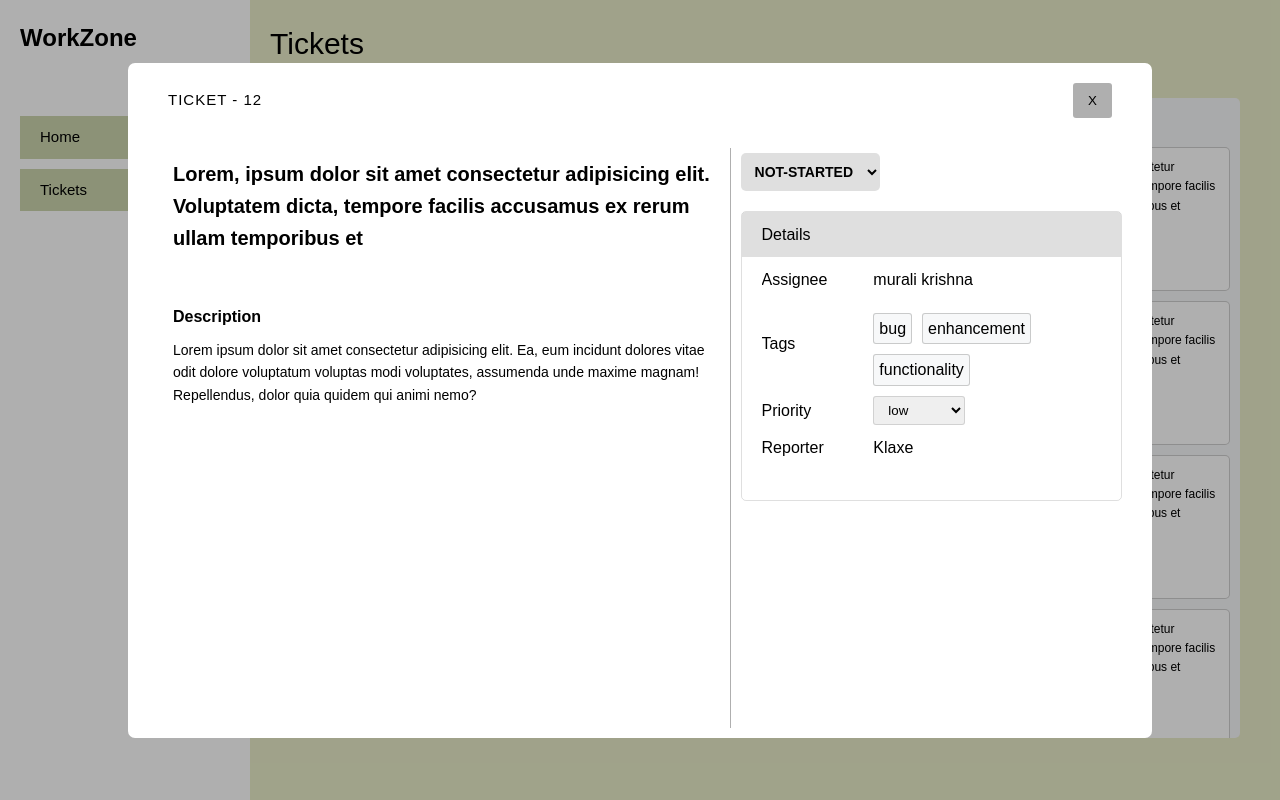
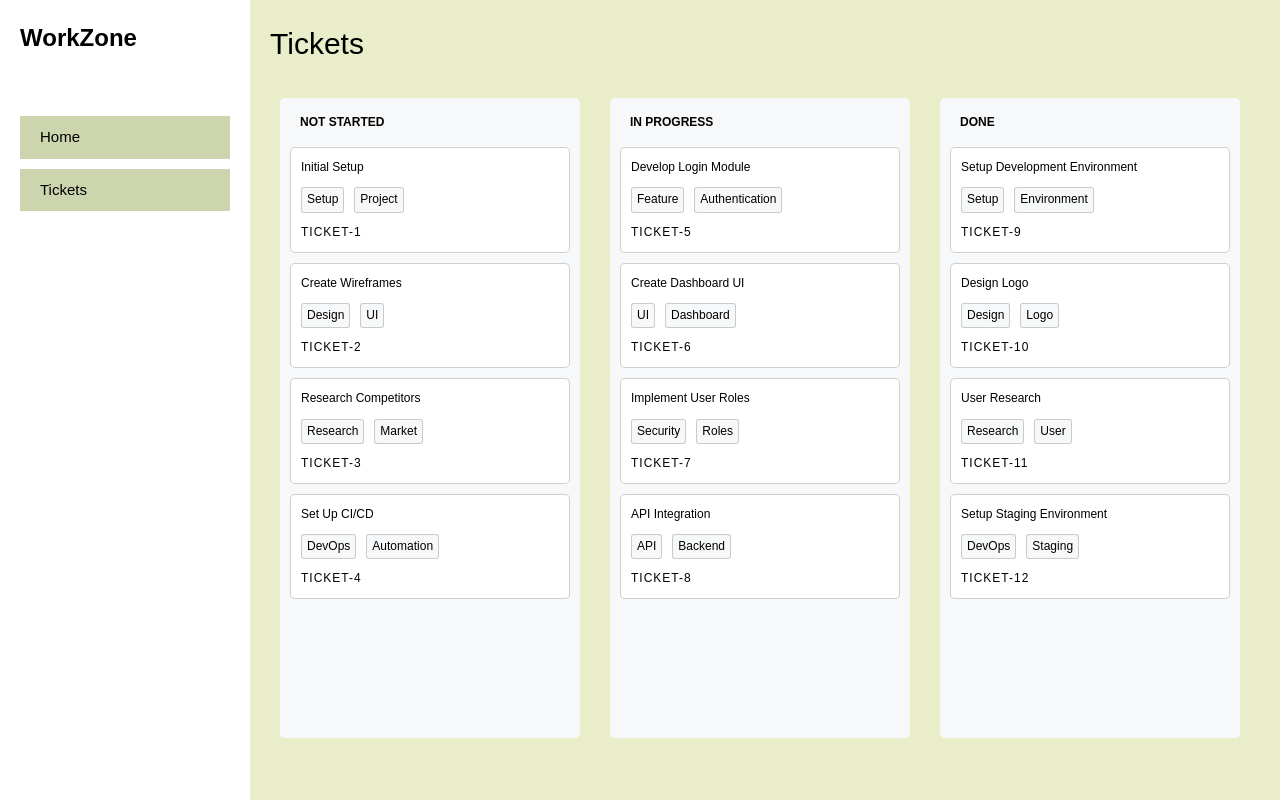
Before and after one commit to Kanna116/ticket-management-system, a Vue app: page /tickets in a window 1280 px wide. Built offline with nearby package versions, Linux system fonts and the light colour scheme; a web font is replaced by a local one.

Commit message:
ticket display modal done and showing dynamic data

```diff
--- a/src/components/TicketDisplayModal.vue
+++ b/src/components/TicketDisplayModal.vue
@@ -1,27 +1,36 @@
+<script setup>
+import { defineProps } from 'vue'
+const props = defineProps({
+  ticketData: Object
+})
+console.log(props.ticketData)
+</script>
+
 <template>
   <div class="modal-screen">
     <div class="ticket-details-title">
-      <p class="ticket-id">{{ 'TICKET - 12' }}</p>
-      <button>X</button>
+      <p class="ticket-id">{{ ticketData.id }}</p>
+      <button @click="$emit('close-modal')">x</button>
     </div>
     <div class="ticket-container">
       <div class="ticket-left">
         <h2 class="ticket-main-title">
-          {{
-            'Lorem, ipsum dolor sit amet consectetur adipisicing elit. Voluptatem dicta, tempore facilis accusamus ex rerum ullam temporibus et'
-          }}
+          {{ ticketData.title }}
         </h2>
         <div class="ticket-desc-container">
           <h4>Description</h4>
           <p>
-            Lorem ipsum dolor sit amet consectetur adipisicing elit. Ea, eum incidunt dolores vitae
-            odit dolore voluptatum voluptas modi voluptates, assumenda unde maxime magnam!
-            Repellendus, dolor quia quidem qui animi nemo?
+            {{ ticketData.description }}
           </p>
         </div>
       </div>
       <div class="ticket-right">
-        <select name="status-options" id="status-options" class="status-options-container">
+        <select
+          name="status-options"
+          id="status-options"
+          :value="ticketData.status"
+          class="status-options-container"
+        >
           <option value="not-started">Not-Started</option>
           <option value="in-progress">In-Progress</option>
           <option value="done">Done</option>
@@ -31,7 +40,7 @@
           <h3>Details</h3>
           <div class="two-column-grid">
             <h4>Assignee</h4>
-            <p>{{ 'murali krishna' }}</p>
+            <p>{{ ticketData.assignee }}</p>
             <h4>Tags</h4>
             <div class="ticket-tags">
               <span>bug</span>
@@ -39,21 +48,24 @@
               <span>functionality</span>
             </div>
             <h4>Priority</h4>
-            <select name="priority-options" class="priority-options" id="priority-options">
+            <select
+              name="priority-options"
+              class="priority-options"
+              id="priority-options"
+              :value="ticketData.priority"
+            >
               <option value="low">low</option>
               <option value="high">High</option>
               <option value="extreme">Extreme</option>
             </select>
             <h4>Reporter</h4>
-            <p>{{ 'Klaxe' }}</p>
+            <p>{{ ticketData.reporter }}</p>
           </div>
         </div>
       </div>
     </div>
   </div>
 </template>
-
-<script></script>
 
 <style>
 .modal-screen {
--- a/src/views/TicketsView.vue
+++ b/src/views/TicketsView.vue
@@ -1,8 +1,12 @@
 <script setup>
-import { ref } from 'vue'
-import TicketDisplayModal from '../components/TicketDisplayModal.vue'
-import NewTicketMaker from '../components/NewTicketMaker.vue'
+import { defineAsyncComponent, ref } from 'vue'
+// import TicketDisplayModal from '../components/TicketDisplayModal.vue'
+// import NewTicketMaker from '../components/NewTicketMaker.vue'
 
+const TicketDisplayModal = defineAsyncComponent(
+  () => import('../components/TicketDisplayModal.vue')
+)
+const NewTicketMaker = defineAsyncComponent(() => import('../components/NewTicketMaker.vue'))
 // const containerHovered = ref(false)
 const ticketsSetsData = ref([
   {
@@ -11,27 +15,63 @@ const ticketsSetsData = ref([
     tickets: [
       {
         id: 'ticket-1',
-        content:
-          'Lorem, ipsum dolor sit amet consectetur adipisicing elit. Voluptatem dicta, tempore facilis accusamus ex rerum ullam temporibus et',
-        tags: ['Enhancement', 'Bug']
+        title: 'Initial Setup',
+        description: 'Set up the initial project structure and repository.',
+        status: 'not-started',
+        priority: 'high',
+        type: 'Task',
+        assignee: 68,
+        reporter: 49,
+        project_id: 67,
+        created_at: 1718287572,
+        updated_at: 1718287572,
+        due_date: 1718287572,
+        tags: ['Setup', 'Project']
       },
       {
         id: 'ticket-2',
-        content:
-          'Lorem, ipsum dolor sit amet consectetur adipisicing elit. Voluptatem dicta, tempore facilis accusamus ex rerum ullam temporibus et',
-        tags: ['Enhancement', 'Bug']
+        title: 'Create Wireframes',
+        description: 'Design wireframes for the main pages.',
+        status: 'not-started',
+        priority: 'medium',
+        type: 'Design',
+        assignee: 70,
+        reporter: 51,
+        project_id: 67,
+        created_at: 1718288572,
+        updated_at: 1718288572,
+        due_date: 1718297572,
+        tags: ['Design', 'UI']
       },
       {
         id: 'ticket-3',
-        content:
-          'Lorem, ipsum dolor sit amet consectetur adipisicing elit. Voluptatem dicta, tempore facilis accusamus ex rerum ullam temporibus et',
-        tags: ['Enhancement', 'Bug']
+        title: 'Research Competitors',
+        description: 'Conduct a competitive analysis of similar products.',
+        status: 'not-started',
+        priority: 'low',
+        type: 'Research',
+        assignee: 72,
+        reporter: 53,
+        project_id: 67,
+        created_at: 1718289572,
+        updated_at: 1718289572,
+        due_date: 1718307572,
+        tags: ['Research', 'Market']
       },
       {
         id: 'ticket-4',
-        content:
-          'Lorem, ipsum dolor sit amet consectetur adipisicing elit. Voluptatem dicta, tempore facilis accusamus ex rerum ullam temporibus et',
-        tags: ['Enhancement', 'Bug']
+        title: 'Set Up CI/CD',
+        description: 'Implement Continuous Integration and Continuous Deployment.',
+        status: 'not-started',
+        priority: 'extreme',
+        type: 'DevOps',
+        assignee: 74,
+        reporter: 55,
+        project_id: 67,
+        created_at: 1718290572,
+        updated_at: 1718290572,
+        due_date: 1718317572,
+        tags: ['DevOps', 'Automation']
       }
     ],
     ticketMakingForm: false,
@@ -43,27 +83,63 @@ const ticketsSetsData = ref([
     tickets: [
       {
         id: 'ticket-5',
-        content:
-          'Lorem, ipsum dolor sit amet consectetur adipisicing elit. Voluptatem dicta, tempore facilis accusamus ex rerum ullam temporibus et',
-        tags: ['Enhancement', 'Bug']
+        title: 'Develop Login Module',
+        description: 'Create login and authentication module.',
+        status: 'in-progress',
+        priority: 'high',
+        type: 'Feature',
+        assignee: 68,
+        reporter: 49,
+        project_id: 67,
+        created_at: 1718291572,
+        updated_at: 1718291572,
+        due_date: 1718327572,
+        tags: ['Feature', 'Authentication']
       },
       {
         id: 'ticket-6',
-        content:
-          'Lorem, ipsum dolor sit amet consectetur adipisicing elit. Voluptatem dicta, tempore facilis accusamus ex rerum ullam temporibus et',
-        tags: ['Enhancement', 'Bug']
+        title: 'Create Dashboard UI',
+        description: 'Develop the user interface for the dashboard.',
+        status: 'in-progress',
+        priority: 'medium',
+        type: 'UI',
+        assignee: 70,
+        reporter: 51,
+        project_id: 67,
+        created_at: 1718292572,
+        updated_at: 1718292572,
+        due_date: 1718337572,
+        tags: ['UI', 'Dashboard']
       },
       {
         id: 'ticket-7',
-        content:
-          'Lorem, ipsum dolor sit amet consectetur adipisicing elit. Voluptatem dicta, tempore facilis accusamus ex rerum ullam temporibus et',
-        tags: ['Enhancement', 'Bug']
+        title: 'Implement User Roles',
+        description: 'Set up user roles and permissions.',
+        status: 'in-progress',
+        priority: 'extreme',
+        type: 'Security',
+        assignee: 72,
+        reporter: 53,
+        project_id: 67,
+        created_at: 1718293572,
+        updated_at: 1718293572,
+        due_date: 1718347572,
+        tags: ['Security', 'Roles']
       },
       {
         id: 'ticket-8',
-        content:
-          'Lorem, ipsum dolor sit amet consectetur adipisicing elit. Voluptatem dicta, tempore facilis accusamus ex rerum ullam temporibus et',
-        tags: ['Enhancement', 'Bug']
+        title: 'API Integration',
+        description: 'Integrate with external APIs for data fetching.',
+        status: 'in-progress',
+        priority: 'high',
+        type: 'Backend',
+        assignee: 74,
+        reporter: 55,
+        project_id: 67,
+        created_at: 1718294572,
+        updated_at: 1718294572,
+        due_date: 1718357572,
+        tags: ['API', 'Backend']
       }
     ],
     ticketMakingForm: false,
@@ -75,33 +151,74 @@ const ticketsSetsData = ref([
     tickets: [
       {
         id: 'ticket-9',
-        content:
-          'Lorem, ipsum dolor sit amet consectetur adipisicing elit. Voluptatem dicta, tempore facilis accusamus ex rerum ullam temporibus et',
-        tags: ['Enhancement', 'Bug']
+        title: 'Setup Development Environment',
+        description: 'Install and configure development tools.',
+        status: 'done',
+        priority: 'medium',
+        type: 'Setup',
+        assignee: 68,
+        reporter: 49,
+        project_id: 67,
+        created_at: 1718295572,
+        updated_at: 1718295572,
+        due_date: 1718367572,
+        tags: ['Setup', 'Environment']
       },
       {
         id: 'ticket-10',
-        content:
-          'Lorem, ipsum dolor sit amet consectetur adipisicing elit. Voluptatem dicta, tempore facilis accusamus ex rerum ullam temporibus et',
-        tags: ['Enhancement', 'Bug']
+        title: 'Design Logo',
+        description: 'Create a logo for the project.',
+        status: 'done',
+        priority: 'low',
+        type: 'Design',
+        assignee: 70,
+        reporter: 51,
+        project_id: 67,
+        created_at: 1718296572,
+        updated_at: 1718296572,
+        due_date: 1718377572,
+        tags: ['Design', 'Logo']
       },
       {
         id: 'ticket-11',
-        content:
-          'Lorem, ipsum dolor sit amet consectetur adipisicing elit. Voluptatem dicta, tempore facilis accusamus ex rerum ullam temporibus et',
-        tags: ['Enhancement', 'Bug']
+        title: 'User Research',
+        description: 'Conduct user interviews to gather requirements.',
+        status: 'done',
+        priority: 'high',
+        type: 'Research',
+        assignee: 72,
+        reporter: 53,
+        project_id: 67,
+        created_at: 1718297572,
+        updated_at: 1718297572,
+        due_date: 1718387572,
+        tags: ['Research', 'User']
       },
       {
         id: 'ticket-12',
-        content:
-          'Lorem, ipsum dolor sit amet consectetur adipisicing elit. Voluptatem dicta, tempore facilis accusamus ex rerum ullam temporibus et',
-        tags: ['Enhancement', 'Bug']
+        title: 'Setup Staging Environment',
+        description: 'Prepare a staging environment for testing.',
+        status: 'done',
+        priority: 'extreme',
+        type: 'DevOps',
+        assignee: 74,
+        reporter: 55,
+        project_id: 67,
+        created_at: 1718298572,
+        updated_at: 1718298572,
+        due_date: 1718397572,
+        tags: ['DevOps', 'Staging']
       }
     ],
     ticketMakingForm: false,
     containerHovered: false
   }
 ])
+
+const isModalOpen = ref({
+  openOrNot: false,
+  data: null
+})
 
 // with this method I can get the event to store the transfer data, and ticket and current set name of ticket
 const onDragStart = (event, ticket, ticketSet) => {
@@ -145,6 +262,11 @@ const openTicketMakerForm = (ticketSetId) => {
 const closeNewTicketForm = (id) => {
   ticketsSetsData.value.find((item) => item.id === id).ticketMakingForm = false
 }
+
+const openModel = (data) => {
+  isModalOpen.value.openOrNot = true
+  isModalOpen.value.data = data
+}
 </script>
 
 <template>
@@ -181,15 +303,20 @@ const closeNewTicketForm = (id) => {
         class="ticket-details"
         draggable="true"
         @dragstart="onDragStart($event, ticket, ticketSet.name)"
+        @click="openModel(ticket)"
       >
-        <p>{{ ticket.content }}</p>
+        <p>{{ ticket.title }}</p>
         <div class="ticket-tags">
           <span v-for="tag in ticket.tags" :key="tag">{{ tag }}</span>
         </div>
         <p class="ticket-id">{{ ticket.id }}</p>
       </div>
     </div>
-    <TicketDisplayModal />
+    <TicketDisplayModal
+      v-if="isModalOpen.openOrNot"
+      @close-modal="isModalOpen.openOrNot = false"
+      :ticketData="isModalOpen.data"
+    />
   </div>
 </template>
 
```
